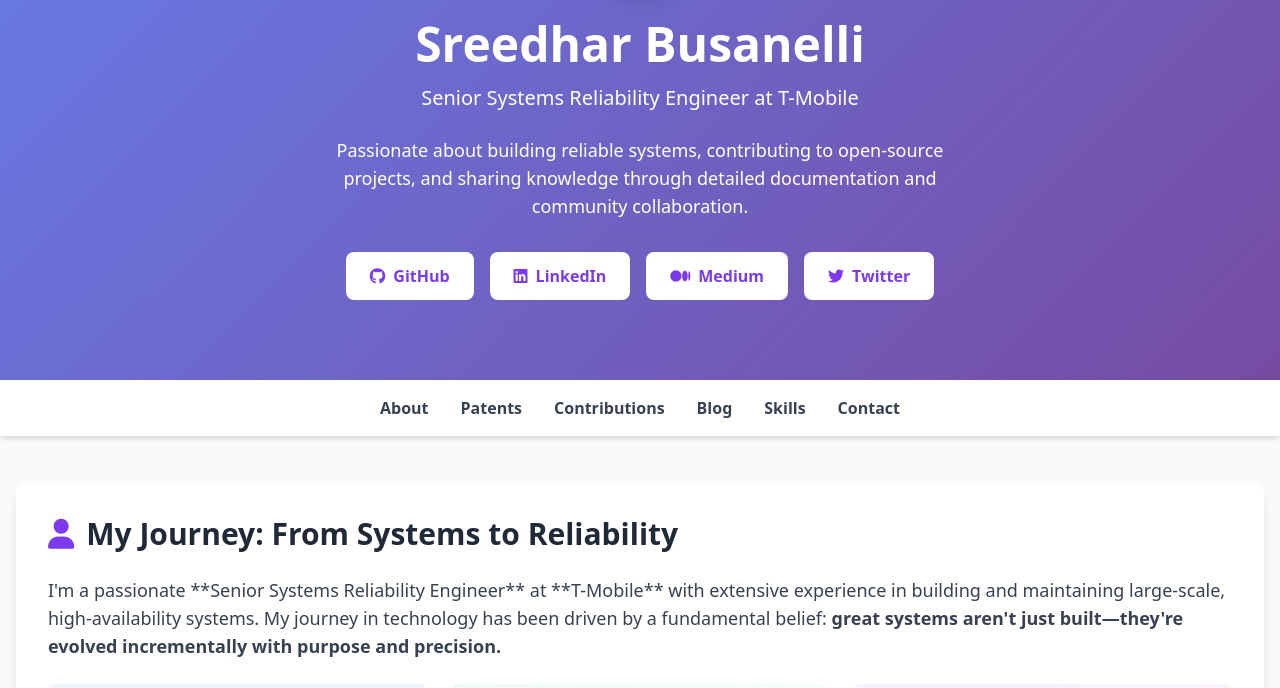
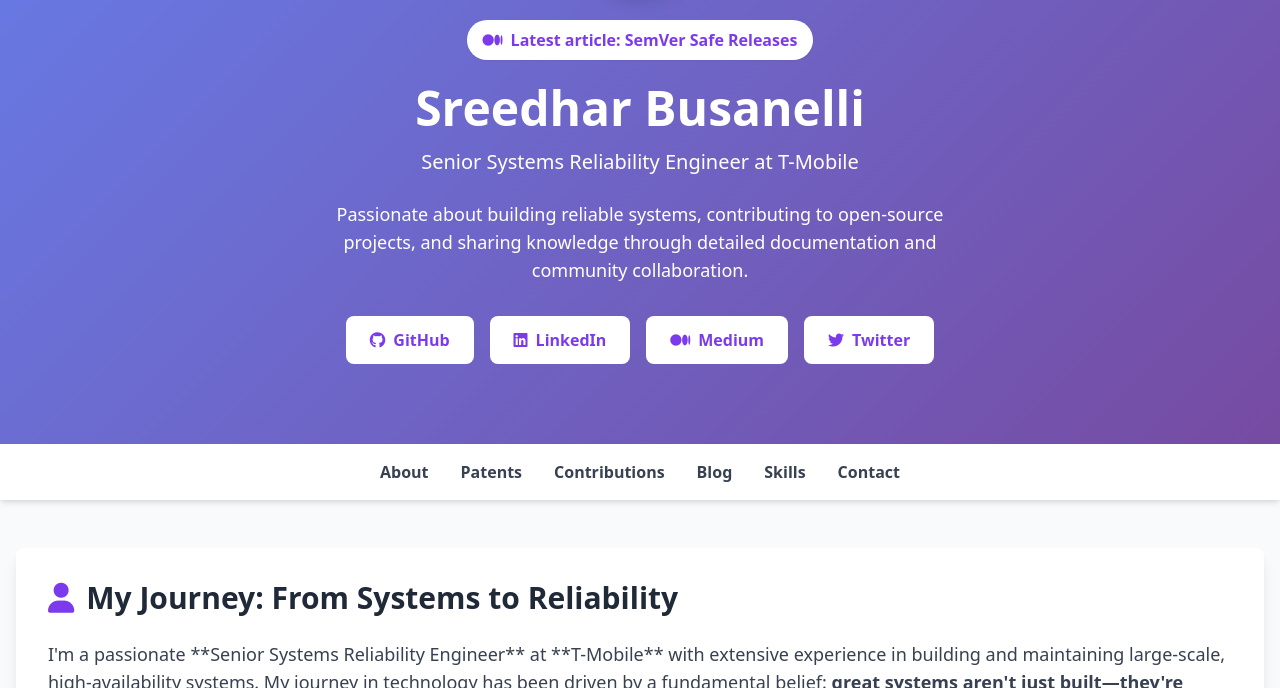
Before and after one commit to sbusanelli/sbusanelli, a Jekyll site: the page portfolio.html, which Jekyll copies as it is, in a window 1280 px wide and 900 px high, cut to the strip 212-900 px from the top of the window. Built offline with Jekyll 4.4.1, drawn with Linux system fonts in a browser that asks for light colours.

Commit message:
Add visible Medium article button under profile picture

```diff
--- a/index.html
+++ b/index.html
@@ -34,6 +34,11 @@
             <div class="text-center">
                 <div class="mb-6">
                     <img src="https://github.com/sbusanelli.png" alt="Sreedhar Busanelli" class="w-32 h-32 rounded-full mx-auto border-4 border-white shadow-lg">
+                </div>
+                <div class="mb-6">
+                    <a href="https://medium.com/@sbusanelli/semver-safe-releases-why-non-breaking-doesnt-always-mean-production-safe-5479c29000d2" class="inline-flex items-center justify-center bg-white text-purple-600 px-4 py-2 rounded-full font-semibold shadow-sm hover:bg-gray-100 transition">
+                        <i class="fab fa-medium mr-2"></i>Latest article: SemVer Safe Releases
+                    </a>
                 </div>
                 <h1 class="text-5xl font-bold mb-4">Sreedhar Busanelli</h1>
                 <p class="text-xl mb-6">Senior Systems Reliability Engineer at T-Mobile</p>
--- a/portfolio.html
+++ b/portfolio.html
@@ -32,6 +32,11 @@
             <div class="text-center">
                 <div class="mb-6">
                     <img src="https://github.com/sbusanelli.png" alt="Sreedhar Busanelli" class="w-32 h-32 rounded-full mx-auto border-4 border-white shadow-lg">
+                </div>
+                <div class="mb-6">
+                    <a href="https://medium.com/@sbusanelli/semver-safe-releases-why-non-breaking-doesnt-always-mean-production-safe-5479c29000d2" class="inline-flex items-center justify-center bg-white text-purple-600 px-4 py-2 rounded-full font-semibold shadow-sm hover:bg-gray-100 transition">
+                        <i class="fab fa-medium mr-2"></i>Latest article: SemVer Safe Releases
+                    </a>
                 </div>
                 <h1 class="text-5xl font-bold mb-4">Sreedhar Busanelli</h1>
                 <p class="text-xl mb-6">Senior Systems Reliability Engineer at T-Mobile</p>
```
